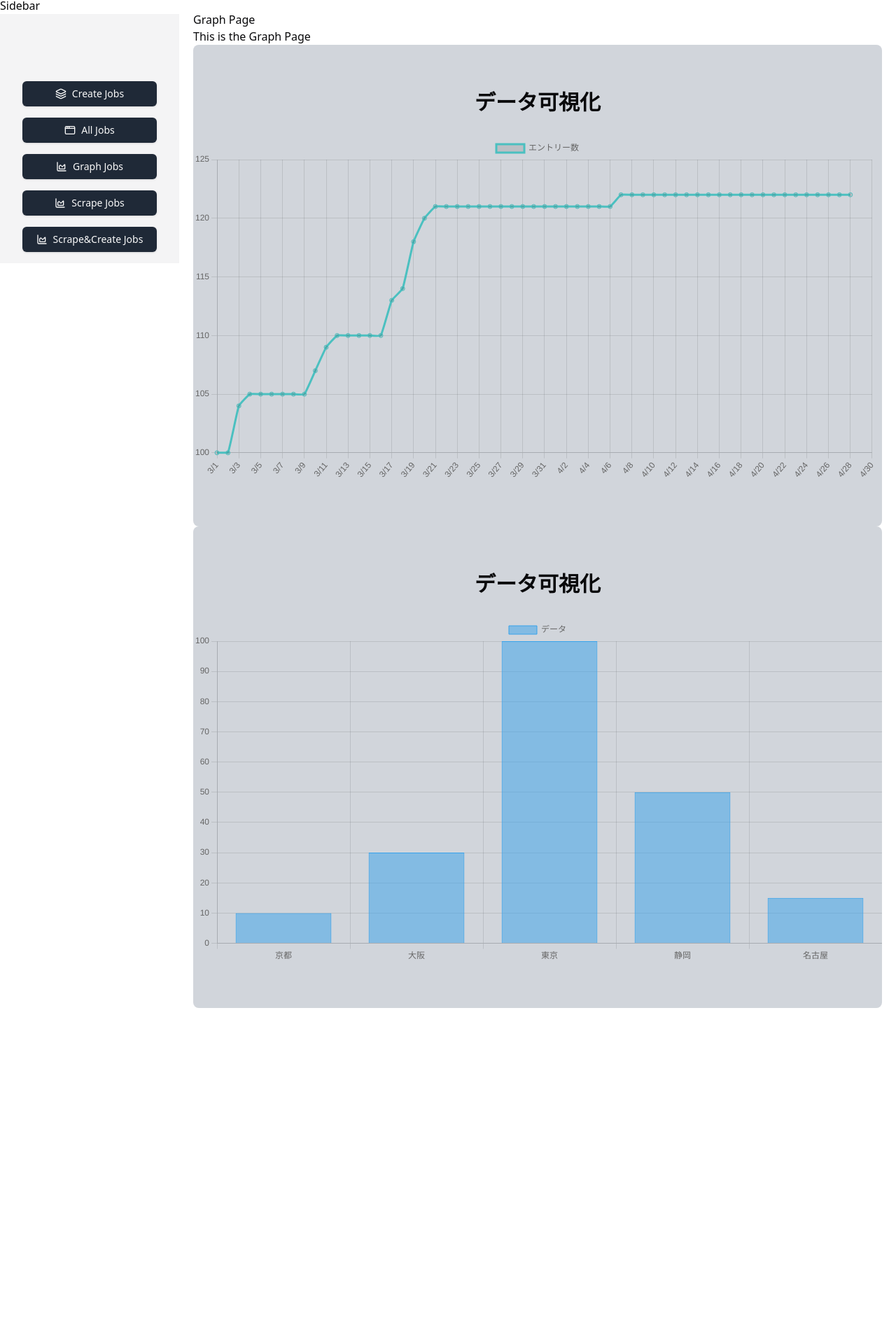
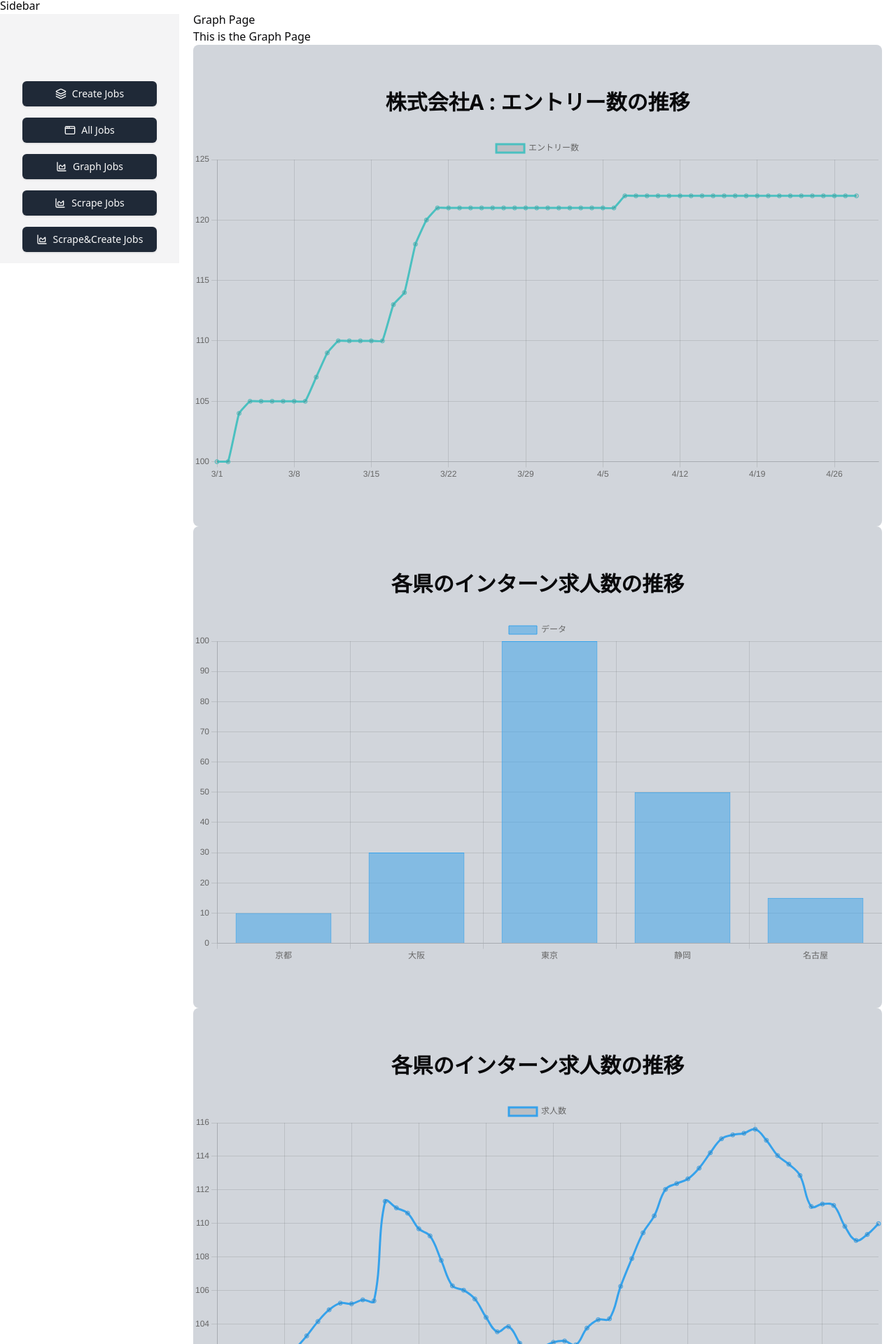
Before and after one commit to ajdjaiuoapooiad/next-port5-frontend-pageRouter, a Next.js app: page /graph-posts in a window 1280 px wide. Shown: the part 56-1976 px from the top of the page at 70% size. Before the commit the page ends 1516 px from the top, so only its background shows below. Built offline with nearby package versions, Linux system fonts and the light colour scheme.

Commit message:
グラフ追加　折れ線グラフ　修正

```diff
--- a/src/components/BarChart.tsx
+++ b/src/components/BarChart.tsx
@@ -22,6 +22,12 @@ const BarChart = () => {
       y: {
         beginAtZero: false, // Y軸の開始を0にしない
       },
+      x: {
+        ticks: {
+          autoSkip: true,
+          maxTicksLimit: 10,
+        },
+      },
     },
   };
 
--- /dev/null
+++ b/src/components/BarChart3.tsx
@@ -0,0 +1,76 @@
+import { Line } from 'react-chartjs-2';
+import { Chart, registerables } from 'chart.js';
+Chart.register(...registerables);
+
+// ... (generateTestDataとgenerateTestLabelsのコード)
+
+const BarChart3 = () => {
+  const chartData = generateTestData(60, 100, 2, 0.1, 1, 5);
+  const chartLabels = generateTestLabels(60, new Date(2024, 2, 1));
+
+  const chartDataObj = {
+    labels: chartLabels,
+    datasets: [
+      {
+        label: '求人数',
+        data: chartData,
+        borderColor: 'rgb(54, 162, 235)',
+        tension: 0.4,
+      },
+    ],
+  };
+
+  const options = {
+    scales: {
+      y: {
+        beginAtZero: false,
+      },
+      x: {
+        ticks: {
+          autoSkip: true,
+          maxTicksLimit: 10,
+        },
+      },
+    },
+  };
+
+  return <Line data={chartDataObj} options={options} />;
+};
+
+export default BarChart3;
+
+
+const generateTestData = (length: number, startValue: number, volatility: number, trend: number, seasonalAmplitude: number, eventImpact: number) => {
+    const data = [startValue];
+    for (let i = 1; i < length; i++) {
+      let change = Math.random() * volatility - volatility / 2 + trend;
+
+      // 季節変動
+      change += seasonalAmplitude * Math.sin((2 * Math.PI * i) / 30); // 30日周期の季節変動
+
+      // イベントの影響（例：15日目に大きな影響）
+      if (i === 15) {
+        change += eventImpact;
+      }
+
+      data.push(data[i - 1] + change);
+    }
+    return data;
+  };
+
+  const generateTestLabels = (length: number, startDate: Date) => {
+    const labels = [];
+    let currentDate = new Date(startDate);
+    for (let i = 0; i < length; i++) {
+      labels.push(`${currentDate.getMonth() + 1}/${currentDate.getDate()}`);
+      currentDate.setDate(currentDate.getDate() + 1);
+    }
+    return labels;
+  };
+
+  // テストデータの生成
+  const chartData = generateTestData(60, 100, 2, 0.1, 1, 5); // 60日分のデータ、開始値100、変動幅2、トレンド0.1、季節変動1、イベント影響5
+  const chartLabels = generateTestLabels(60, new Date(2024, 2, 1)); // 2024年3月1日から60日分のラベル
+
+  console.log(chartData);
+  console.log(chartLabels);
--- a/src/pages/graph-posts/index.tsx
+++ b/src/pages/graph-posts/index.tsx
@@ -1,18 +1,13 @@
 
 import BarChart from '@/components/BarChart';
 import BarChart2 from '@/components/BarChart2';
+import BarChart3 from '@/components/BarChart3';
 import Sidebar from '@/components/Sidebar'
 import React from 'react'
 
 const GraphPage = () => {
   const chartData = [10, 30, 100, 50, 15];
   const chartLabels = ['京都', '大阪', '東京', '静岡', '名古屋'];
-
-  const chartData2 = [100, 100, 104, 110, 114];
-  const chartLabels2 = ['3/1', '3/2', '3/3', '3/4','3/5'];
-
-
-
 
 
   return (
@@ -26,13 +21,18 @@ const GraphPage = () => {
             <p>This is the Graph Page</p>
 
             <section className="container mx-auto py-16 bg-gray-300 rounded-lg">
-                <h2 className="text-3xl font-semibold text-center mb-8">データ可視化</h2>
+                <h2 className="text-3xl font-semibold text-center mb-8">株式会社A : エントリー数の推移</h2>
                 <BarChart  />
             </section>
 
             <section className="container mx-auto py-16 bg-gray-300 rounded-lg">
-                <h2 className="text-3xl font-semibold text-center mb-8">データ可視化</h2>
+                <h2 className="text-3xl font-semibold text-center mb-8">各県のインターン求人数の推移</h2>
                 <BarChart2 data={chartData} labels={chartLabels} />
+            </section>
+
+            <section className="container mx-auto py-16 bg-gray-300 rounded-lg">
+                <h2 className="text-3xl font-semibold text-center mb-8">各県のインターン求人数の推移</h2>
+                <BarChart3 />
             </section>
         </div>
     </div>
```
